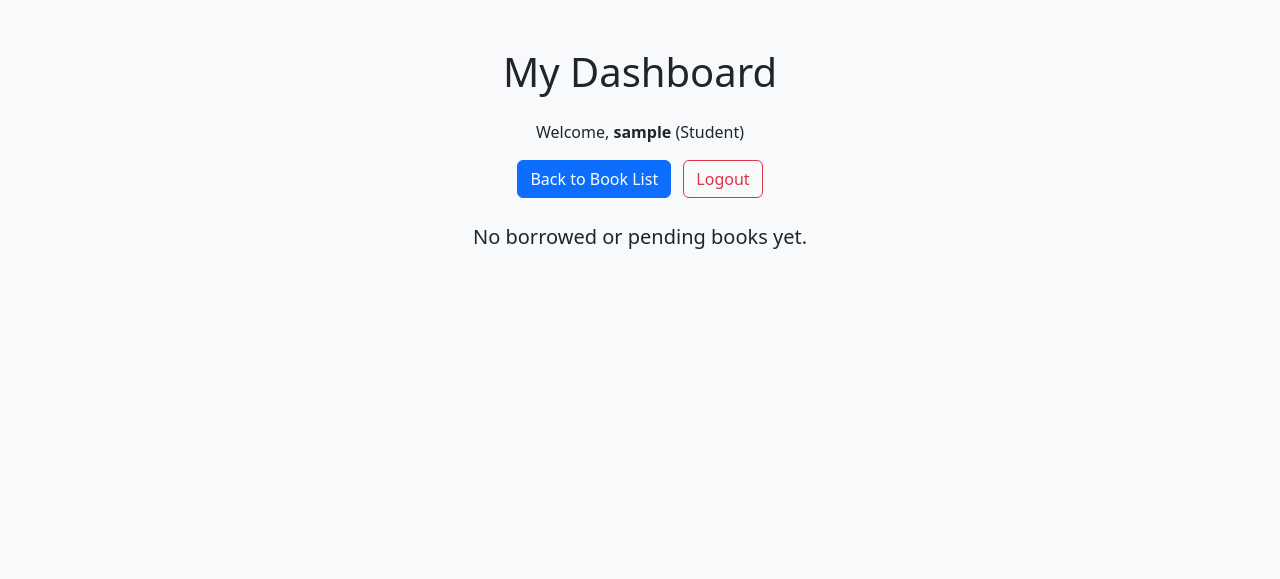
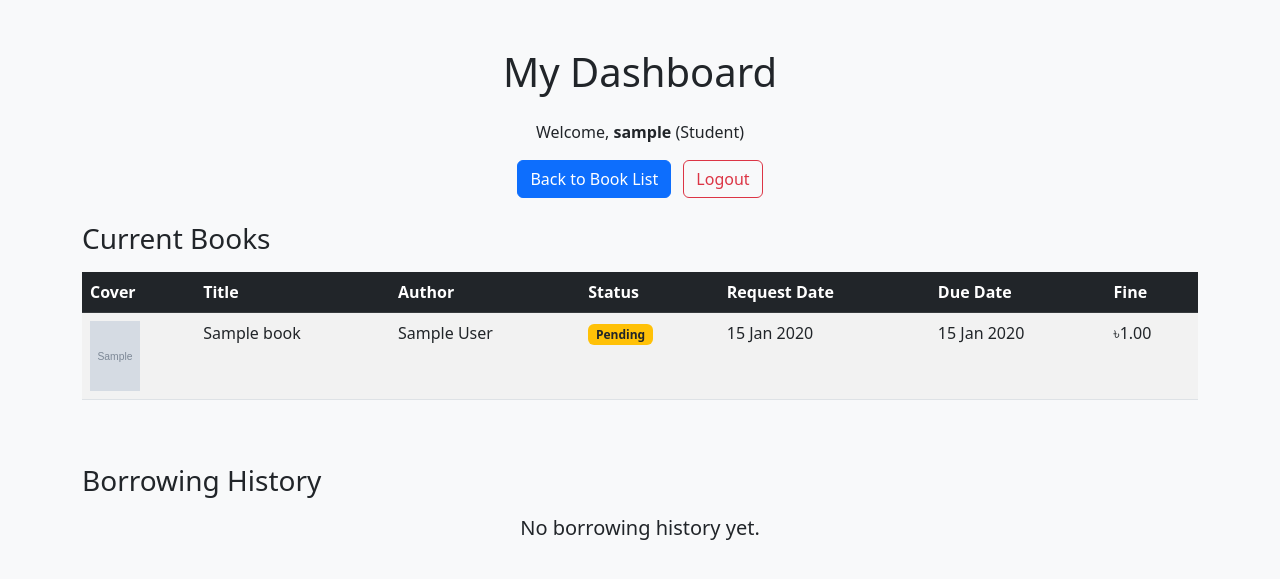
Before and after one commit to Shamsun-Nahar-Nitu/iubat-library-management, a Django app: page /dashboard/ in a window 1280 px wide. Shown: the top 579 px of the page. Run offline with Django 5.2, Linux system fonts and the light colour scheme; a user stored in the database is signed in; tables that the repository leaves empty hold one stand-in row (values such as "Sample post"); grey boxes marked "Sample" are stand-in pictures.

Commit message:
admin panel

```diff
--- a/iubat_library/urls.py
+++ b/iubat_library/urls.py
@@ -4,19 +4,22 @@
 from django.conf.urls.static import static
 
 from books.views import home
-from users.views import user_login, user_logout, dashboard, create_user, update_user  #  added create_user, update_user
+from users.views import user_login, user_logout, dashboard, create_user, update_user, delete_user  # Added delete_user
 from borrowing.views import borrow_request, issue_book, return_book  # Added return_book
+from users.admin import library_admin_site  # Import custom site
 
 urlpatterns = [
-    path('admin/', admin.site.urls),
+    path('admin/', library_admin_site.urls),
+   # path('admin/', admin.site.urls),
     path('login/', user_login, name='login'),
     path('logout/', user_logout, name='logout'),
     path('dashboard/', dashboard, name='dashboard'),
     path('borrow/<int:book_id>/', borrow_request, name='borrow_request'),
     path('librarian/issue/', issue_book, name='issue_book'),
     path('librarian/return/', return_book, name='return_book'),  # New return page
-    path('admin/create-user/', create_user, name='create_user'),  #  new route
-    path('admin/update-user/', update_user, name='update_user'),  #  new route
+    path('admin/create-user/', create_user, name='create_user'),  # new route
+    path('admin/update-user/', update_user, name='update_user'),  # new route
+    path('admin/delete-user/', delete_user, name='delete_user'),  # new route for delete user
     path('', home, name='home'),
 ]
 
--- a/templates/books/home.html
+++ b/templates/books/home.html
@@ -26,18 +26,22 @@
         {% if request.user.is_authenticated %}
             <div class="alert alert-success text-center">
                 Logged in as <strong>{{ request.user.get_role_display }}</strong>.
+
                 {% if request.user.role == 'student' or request.user.role == 'faculty' %}
                     <a href="{% url 'dashboard' %}">Go to My Dashboard</a>
                 {% endif %}
+
                 {% if request.user.role == 'librarian' %}
                     {% if request.user.role == 'student' or request.user.role == 'faculty' %} | {% endif %}
                     <a href="{% url 'issue_book' %}">Librarian Panel - Issue Books</a>
                     | <a href="{% url 'return_book' %}">Librarian Panel - Return Books</a>
                 {% endif %}
+
                 {% if request.user.role == 'admin' %}
                     {% if request.user.role == 'student' or request.user.role == 'faculty' or request.user.role == 'librarian' %} | {% endif %}
                     <a href="{% url 'create_user' %}">Create User</a>
                     | <a href="{% url 'update_user' %}">Update User</a>
+                    | <a href="{% url 'delete_user' %}">Delete User</a>
                 {% endif %}
             </div>
         {% endif %}
--- a/templates/users/dashboard.html
+++ b/templates/users/dashboard.html
@@ -16,8 +16,9 @@
             <a href="{% url 'logout' %}" class="btn btn-outline-danger">Logout</a>
         </div>
 
-        {% if borrowings %}
-            <h3 class="mb-3">My Borrowed / Pending Books</h3>
+        <!-- Current Books (Pending + Issued) -->
+        <h3 class="mb-3">Current Books</h3>
+        {% if current %}
             <div class="table-responsive">
                 <table class="table table-striped table-hover">
                     <thead class="table-dark">
@@ -32,20 +33,20 @@
                         </tr>
                     </thead>
                     <tbody>
-                        {% for b in borrowings %}
+                        {% for b in current %}
                             <tr>
                                 <td>
                                     {% if b.book.cover_page %}
                                         <img src="{{ b.book.cover_page.url }}" style="width:50px; height:70px; object-fit: cover;">
                                     {% else %}
-                                        <img src="https://via.placeholder.com/50x70?text=No+Cover">
+                                        <img src="https://via.placeholder.com/50x70?text=No+Cover" alt="No Cover">
                                     {% endif %}
                                 </td>
                                 <td>{{ b.book.title }}</td>
                                 <td>{{ b.book.author }}</td>
                                 <td>
                                     {% if b.status == 'pending' %}
-                                        <span class="badge bg-warning">Pending</span>
+                                        <span class="badge bg-warning text-dark">Pending</span>
                                     {% elif b.status == 'issued' %}
                                         <span class="badge bg-success">Issued</span>
                                     {% endif %}
@@ -58,16 +59,51 @@
                                         <em>Awaiting issue</em>
                                     {% endif %}
                                 </td>
-                                <td>৳{{ b.fine }}</td>
+                                <td>৳{{ b.fine|default:"0" }}</td>
                             </tr>
                         {% endfor %}
                     </tbody>
                 </table>
             </div>
         {% else %}
-            <div class="text-center">
-                <p class="lead">No borrowed or pending books yet.</p>
+            <p class="lead text-center">No borrowed or pending books yet.</p>
+        {% endif %}
+
+        <!-- Borrowing History -->
+        <h3 class="mt-5 mb-3">Borrowing History</h3>
+        {% if history %}
+            <div class="table-responsive">
+                <table class="table table-striped table-hover">
+                    <thead class="table-dark">
+                        <tr>
+                            <th>Cover</th>
+                            <th>Title</th>
+                            <th>Author</th>
+                            <th>Returned On</th>
+                            <th>Fine Paid</th>
+                        </tr>
+                    </thead>
+                    <tbody>
+                        {% for b in history %}
+                            <tr>
+                                <td>
+                                    {% if b.book.cover_page %}
+                                        <img src="{{ b.book.cover_page.url }}" style="width:50px; height:70px; object-fit: cover;">
+                                    {% else %}
+                                        <img src="https://via.placeholder.com/50x70?text=No+Cover" alt="No Cover">
+                                    {% endif %}
+                                </td>
+                                <td>{{ b.book.title }}</td>
+                                <td>{{ b.book.author }}</td>
+                                <td>{{ b.return_date|date:"d M Y" }}</td>
+                                <td>৳{{ b.fine|default:"0" }}</td>
+                            </tr>
+                        {% endfor %}
+                    </tbody>
+                </table>
             </div>
+        {% else %}
+            <p class="lead text-center">No borrowing history yet.</p>
         {% endif %}
     </div>
 </body>
--- a/users/views.py
+++ b/users/views.py
@@ -33,11 +33,13 @@
         messages.error(request, 'Access denied.')
         return redirect('home')
 
+    # Current books: pending + issued
     current = Borrowing.objects.filter(
         user=request.user,
         status__in=['pending', 'issued']
-    ).select_related('book')
+    ).select_related('book').order_by('-borrow_date')
 
+    # History: returned books
     history = Borrowing.objects.filter(
         user=request.user,
         status='returned'
@@ -106,3 +108,29 @@
 
     context = {'users': users}
     return render(request, 'users/update_user.html', context)
+
+@login_required
+def delete_user(request):
+    if request.user.role != 'admin':
+        messages.error(request, 'Access denied. Only admins can delete users.')
+        return redirect('home')
+
+    # Exclude superusers to prevent accidental deletion
+    users = CustomUser.objects.exclude(is_superuser=True).order_by('username')
+
+    if request.method == 'POST':
+        user_id = request.POST.get('user_id')
+        if user_id:
+            try:
+                user = CustomUser.objects.get(id=user_id)
+                username = user.username
+                user.delete()
+                messages.success(request, f'User {username} Deleted Successfully')
+            except CustomUser.DoesNotExist:
+                messages.error(request, 'User not found.')
+        else:
+            messages.error(request, 'No user selected for deletion.')
+        return redirect('delete_user')
+
+    context = {'users': users}
+    return render(request, 'users/delete_user.html', context)
```
Also changed, not shown: templates/users/delete_user.html (added, +44 -0 lines), users/admin.py (+44 -1 lines).
